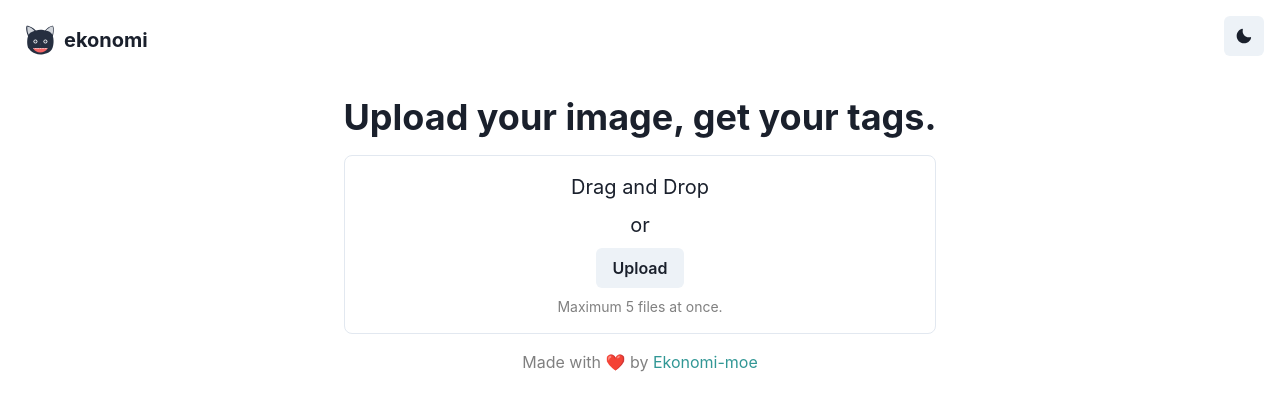
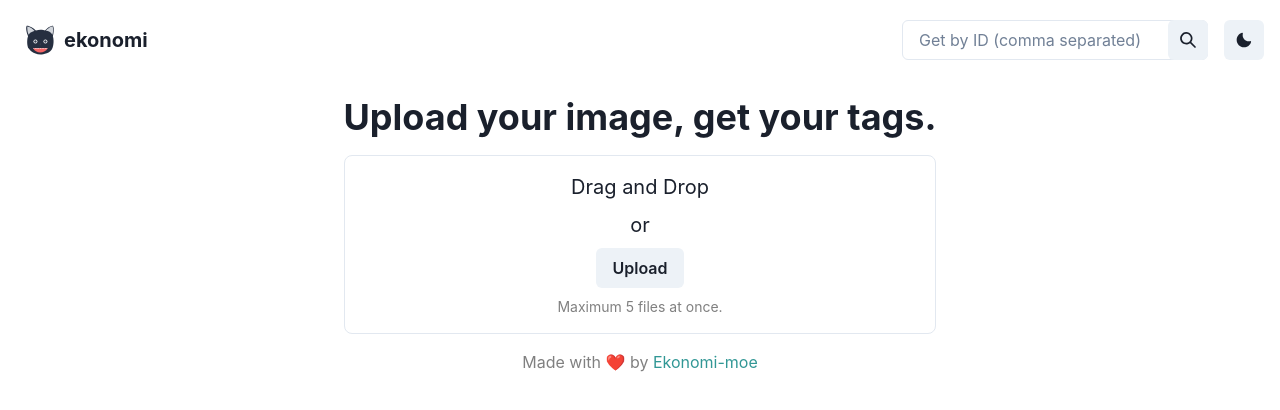
Before and after one commit to Ekonomi-moe/ekonomi-frontend, a Next.js app: page / in a window 1280 px wide. Shown: the top 410 px of the page. Built offline with nearby package versions, Linux system fonts and the light colour scheme.

Commit message:
✨ feat: add get by id

```diff
--- a/components/navbar.tsx
+++ b/components/navbar.tsx
@@ -6,15 +6,24 @@ import {
   IconButton,
   Img,
   useColorMode,
-  HStack
+  HStack,
+  Input,
+  InputGroup,
+  InputRightElement
 } from '@chakra-ui/react'
-import { MoonIcon, SunIcon } from '@chakra-ui/icons'
+import { MoonIcon, SearchIcon, SunIcon } from '@chakra-ui/icons'
 import Link from 'next/link'
 import React from 'react'
-import Head from 'next/head'
 
 const NavBar = () => {
   const { colorMode, toggleColorMode } = useColorMode()
+  const inputRef = React.useRef<HTMLInputElement>(null)
+
+  const handleGetTag = () => {
+    if (inputRef.current) {
+      window.location.assign(`/tags?id=${inputRef.current.value}`)
+    }
+  }
 
   return (
     <>
@@ -29,11 +38,31 @@ const NavBar = () => {
             </Link>
           </Box>
           <Spacer />
-          <IconButton
-            aria-label='switch-theme'
-            icon={colorMode === 'dark' ? <SunIcon /> : <MoonIcon />}
-            onClick={toggleColorMode}
-          />
+          <HStack spacing='4'>
+            <InputGroup>
+              <Input
+                ref={inputRef}
+                placeholder='Get by ID (comma separated)'
+                onKeyDown={(event) => {
+                  if (event.key === 'Enter') {
+                    handleGetTag()
+                  }
+                }}
+              />
+              <InputRightElement>
+                <IconButton
+                  aria-label='Get by ID'
+                  icon={<SearchIcon />}
+                  onClick={handleGetTag}
+                />
+              </InputRightElement>
+            </InputGroup>
+            <IconButton
+              aria-label='switch-theme'
+              icon={colorMode === 'dark' ? <SunIcon /> : <MoonIcon />}
+              onClick={toggleColorMode}
+            />
+          </HStack>
         </Flex>
       </nav>
     </>
```
Also changed, not shown: pages/tags.tsx (+0 -19 lines).
